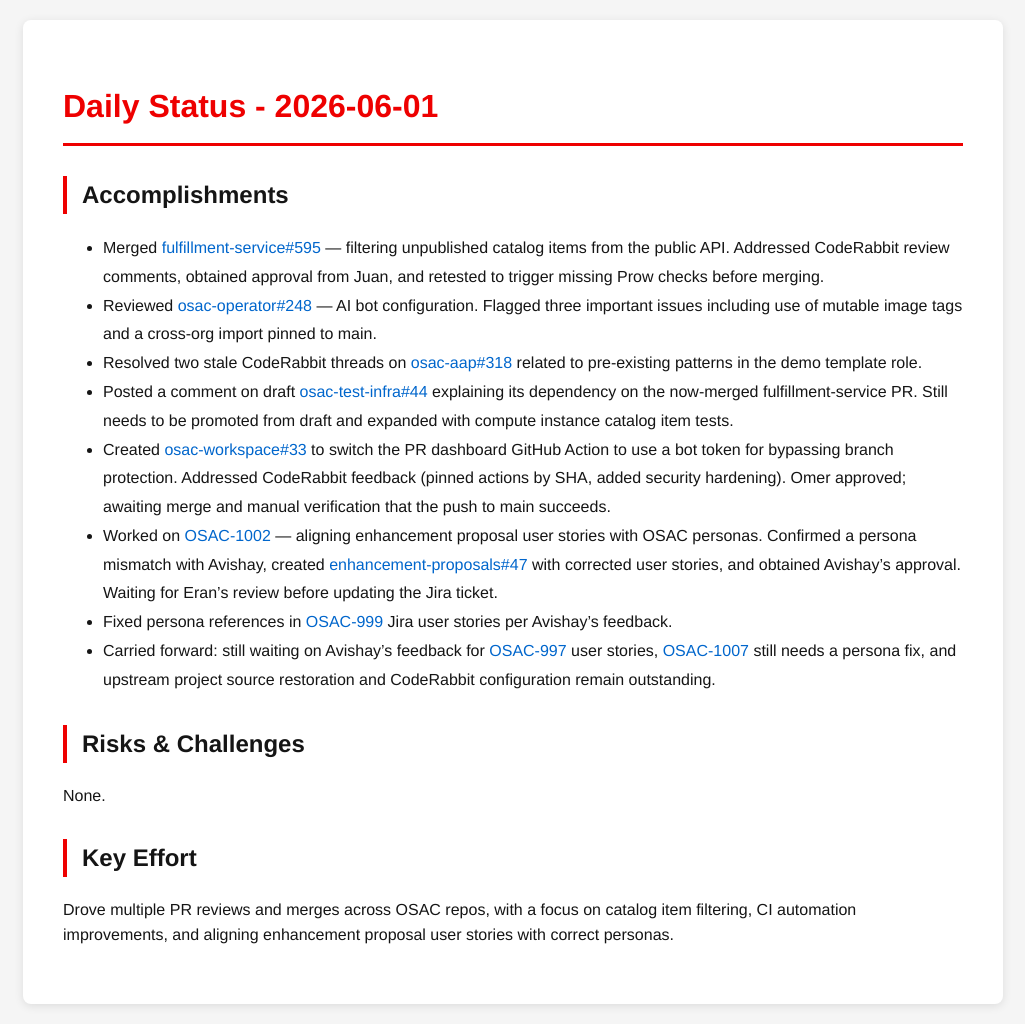
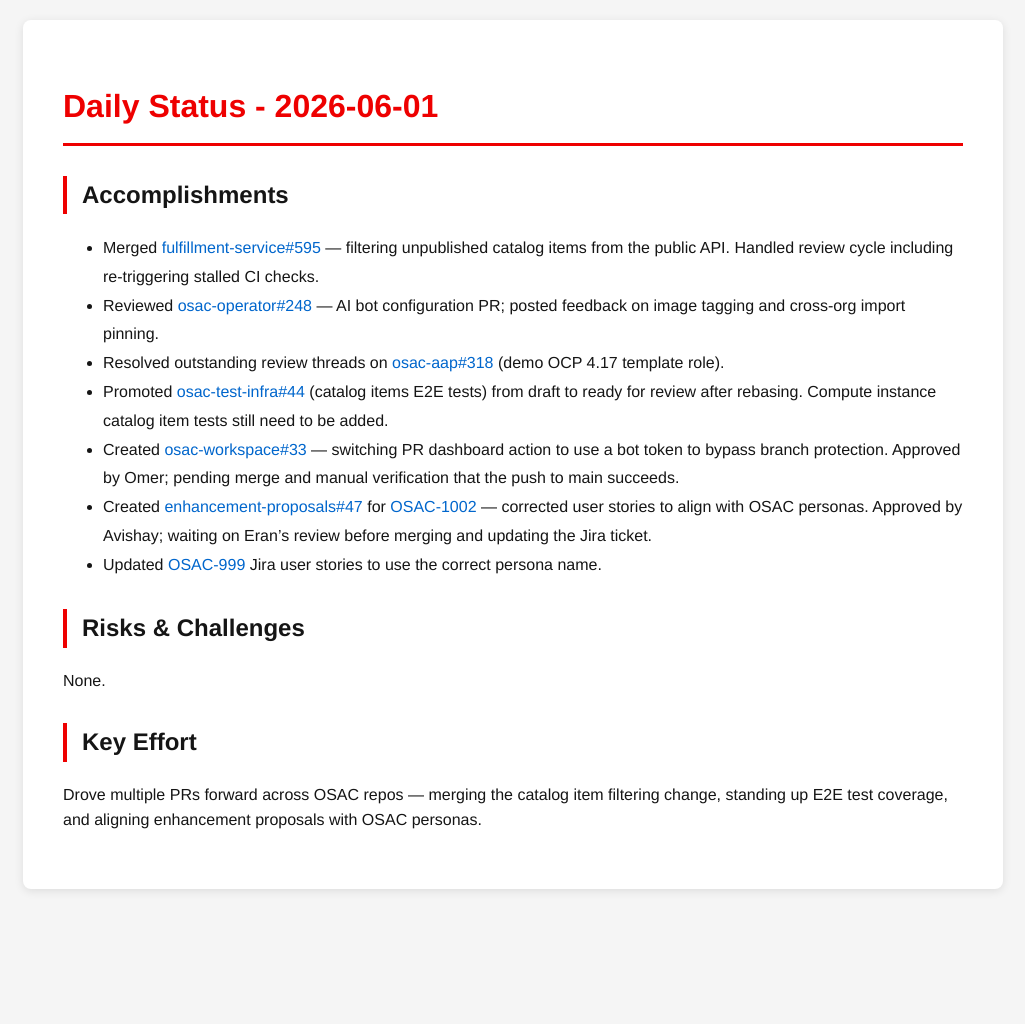
Before and after one commit to tzvatot/daily-status, a Jekyll site: the page built from 2026-06-01.md, in a window 1280 px wide. Shown: the whole page, without its empty margins (127-1152 px from the left). Built offline with Jekyll 4.4.1, drawn with Linux system fonts in a browser that asks for light colours; after the commit the page ends 909 px from its top, so only the background shows below that.

Commit message:
Daily status update - 2026-06-01

```diff
--- a/2026-06-01.md
+++ b/2026-06-01.md
@@ -7,17 +7,16 @@
 # Daily Status - 2026-06-01
 
 ## Accomplishments
-- Merged [fulfillment-service#595](https://github.com/osac-project/fulfillment-service/pull/595) — filtering unpublished catalog items from the public API. Addressed CodeRabbit review comments, obtained approval from Juan, and retested to trigger missing Prow checks before merging.
-- Reviewed [osac-operator#248](https://github.com/osac-project/osac-operator/pull/248) — AI bot configuration. Flagged three important issues including use of mutable image tags and a cross-org import pinned to main.
-- Resolved two stale CodeRabbit threads on [osac-aap#318](https://github.com/osac-project/osac-aap/pull/318) related to pre-existing patterns in the demo template role.
-- Posted a comment on draft [osac-test-infra#44](https://github.com/osac-project/osac-test-infra/pull/44) explaining its dependency on the now-merged fulfillment-service PR. Still needs to be promoted from draft and expanded with compute instance catalog item tests.
-- Created [osac-workspace#33](https://github.com/osac-project/osac-workspace/pull/33) to switch the PR dashboard GitHub Action to use a bot token for bypassing branch protection. Addressed CodeRabbit feedback (pinned actions by SHA, added security hardening). Omer approved; awaiting merge and manual verification that the push to main succeeds.
-- Worked on [OSAC-1002](https://redhat.atlassian.net/browse/OSAC-1002) — aligning enhancement proposal user stories with OSAC personas. Confirmed a persona mismatch with Avishay, created [enhancement-proposals#47](https://github.com/osac-project/enhancement-proposals/pull/47) with corrected user stories, and obtained Avishay's approval. Waiting for Eran's review before updating the Jira ticket.
-- Fixed persona references in [OSAC-999](https://redhat.atlassian.net/browse/OSAC-999) Jira user stories per Avishay's feedback.
-- Carried forward: still waiting on Avishay's feedback for [OSAC-997](https://redhat.atlassian.net/browse/OSAC-997) user stories, [OSAC-1007](https://redhat.atlassian.net/browse/OSAC-1007) still needs a persona fix, and upstream project source restoration and CodeRabbit configuration remain outstanding.
+- Merged [fulfillment-service#595](https://github.com/osac-project/fulfillment-service/pull/595) — filtering unpublished catalog items from the public API. Handled review cycle including re-triggering stalled CI checks.
+- Reviewed [osac-operator#248](https://github.com/osac-project/osac-operator/pull/248) — AI bot configuration PR; posted feedback on image tagging and cross-org import pinning.
+- Resolved outstanding review threads on [osac-aap#318](https://github.com/osac-project/osac-aap/pull/318) (demo OCP 4.17 template role).
+- Promoted [osac-test-infra#44](https://github.com/osac-project/osac-test-infra/pull/44) (catalog items E2E tests) from draft to ready for review after rebasing. Compute instance catalog item tests still need to be added.
+- Created [osac-workspace#33](https://github.com/osac-project/osac-workspace/pull/33) — switching PR dashboard action to use a bot token to bypass branch protection. Approved by Omer; pending merge and manual verification that the push to main succeeds.
+- Created [enhancement-proposals#47](https://github.com/osac-project/enhancement-proposals/pull/47) for [OSAC-1002](https://redhat.atlassian.net/browse/OSAC-1002) — corrected user stories to align with OSAC personas. Approved by Avishay; waiting on Eran's review before merging and updating the Jira ticket.
+- Updated [OSAC-999](https://redhat.atlassian.net/browse/OSAC-999) Jira user stories to use the correct persona name.
 
 ## Risks & Challenges
 None.
 
 ## Key Effort
-Drove multiple PR reviews and merges across OSAC repos, with a focus on catalog item filtering, CI automation improvements, and aligning enhancement proposal user stories with correct personas.
+Drove multiple PRs forward across OSAC repos — merging the catalog item filtering change, standing up E2E test coverage, and aligning enhancement proposals with OSAC personas.
```
